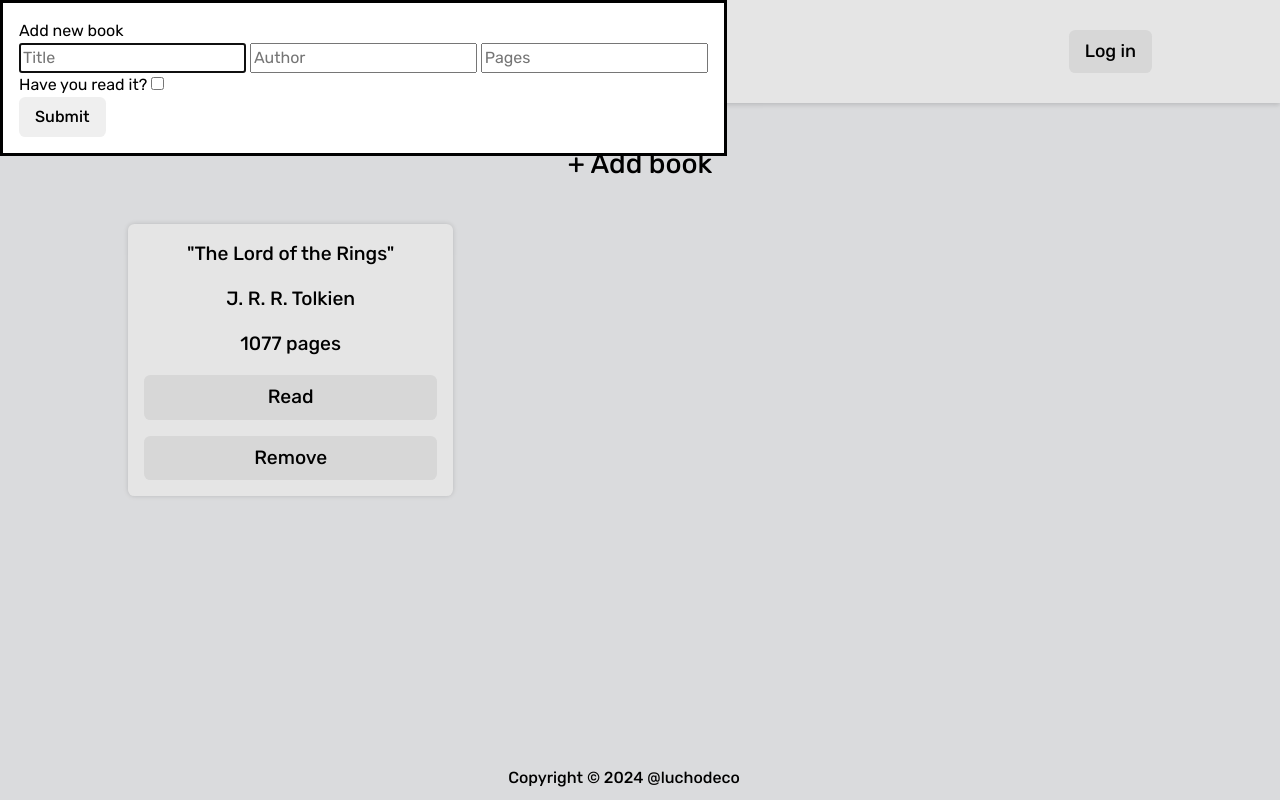
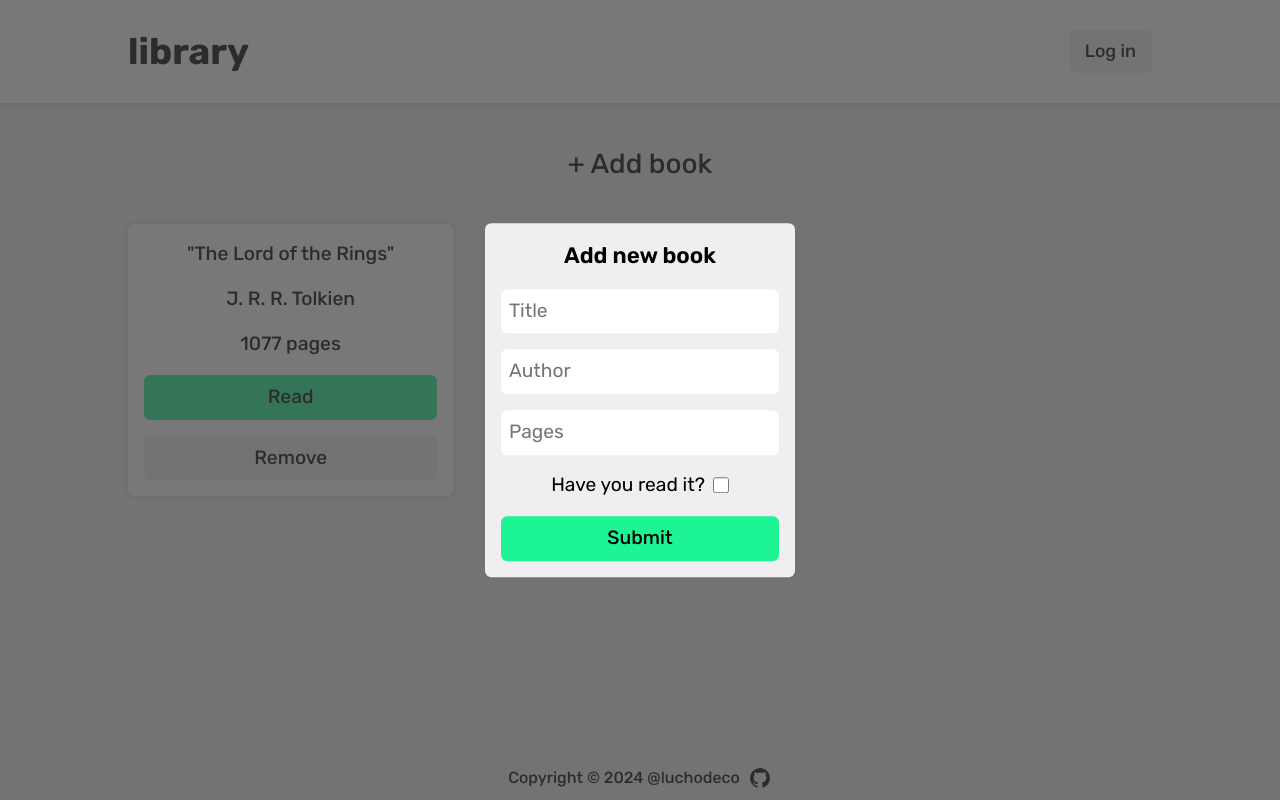
Before and after one commit to louisdeco/library, a plain HTML site: page index.html in a window 1280 px wide. Both pictures are taken after a click on the button "+ Add book". Drawn offline with Linux system fonts and the light colour scheme.

Commit message:
Add dialog styling
Allow the dialog form to be more user frendly.

```diff
--- a/css/styles.css
+++ b/css/styles.css
@@ -48,14 +48,19 @@ a {
     color: inherit;
 }
 
+dialog {
+    border: none;
+}
+
 
 /* General styling */
 
 :root {
     font-family: "Rubik", sans-serif;
-    --background-color: #f3f4f6;
+    --background-color: #f0eef1;
     --element-background-color: white;
-    --hover-button-color: #bebebe;
+    --light-green: #1df595;
+    --light-red: #f65858;
     --font-color: black;
     --spacing-s: 0.5rem;
     --spacing-m: 1rem;
@@ -84,6 +89,17 @@ a {
 
 .btn:hover {
     filter: brightness(90%);
+}
+
+.submit,
+.read {
+    width: 100%;
+    background-color: var(--light-green);
+}
+
+.not-read {
+    width: 100%;
+    background-color: var(--light-red);
 }
 
 /* Header styling */
@@ -157,9 +173,76 @@ a {
 }
 
 .icon {
-    background-image: url(../github.svg);
+    background-image: url(../assets/icons/github.svg);
     height: 1.5rem;
     width: 1.5rem;
     flex-shrink: 0;
     align-self: center;
 }
+
+/* Dialog */
+
+dialog[open] {
+    opacity: 1;
+    transform:translate(-50%, -50%) scale(1);
+}
+
+dialog {
+    opacity: 0;
+    position: fixed;
+    top: 50%;
+    left: 50%;
+    transform: translate(-50%, -50%) scale(0);
+    border-radius: var(--border-radius);
+    padding: var(--spacing-s);
+    background-color: var(--background-color);
+    transition: 0.1s ease-in-out;
+}
+
+@starting-style {
+    dialog[open] {
+        opacity:0;
+        transform: translate(-50%, -50%) scale(0);
+    }
+}
+
+::backdrop {
+    background-color: #3F3F3F;
+    opacity: 70%;
+}
+
+.add-book {
+    display: flex;
+    flex-direction: column;
+    align-items: center;
+    gap: var(--spacing-m);
+    font-size: calc(0.8rem + 0.5vw);
+    padding: var(--spacing-s);
+}
+
+.add-book .title {
+    font-weight: 600;
+    font-size: calc(1rem + 0.5vw);
+}
+
+.is-read {
+    display: flex;
+    align-items: center;
+    gap: var(--spacing-s);
+}
+
+input {
+    border-radius: var(--border-radius);
+    border: none;
+    padding: var(--spacing-s);
+}
+
+input:focus {
+    outline: none;
+}
+
+input[type="checkbox"] {
+    width: calc(0.6rem + 0.5vw);
+    height: calc(0.6rem + 0.5vw);
+    accent-color: white;
+}
```
